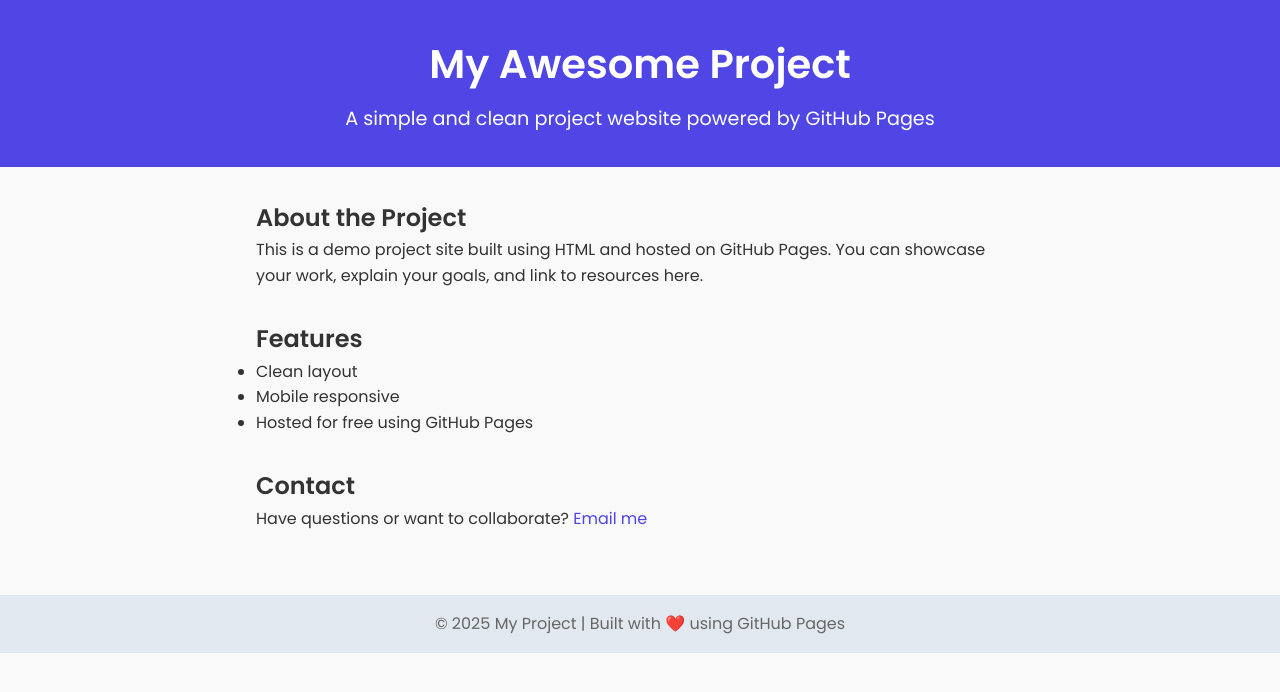
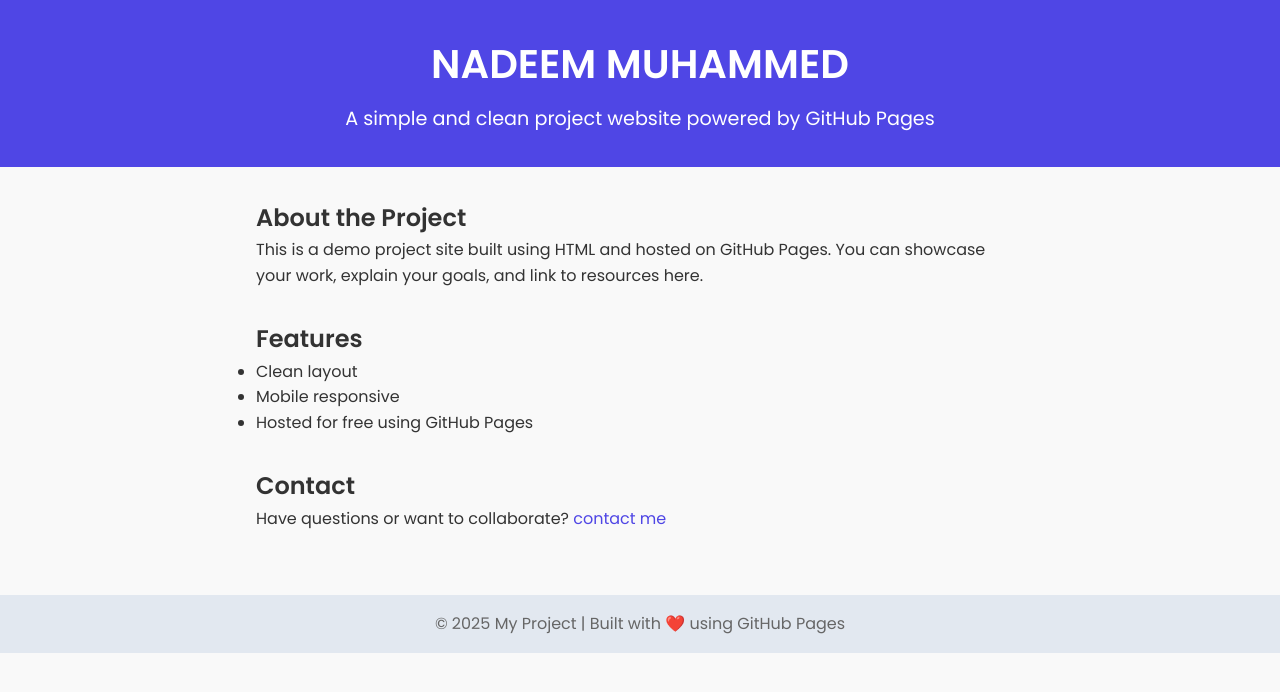
Before and after one commit to mnk3936/nadeemkariyad.github.io, a plain HTML site: page index.html in a window 1280 px wide. Drawn offline with Linux system fonts and the light colour scheme.

Commit message:
Update index.html

```diff
--- a/index.html
+++ b/index.html
@@ -3,7 +3,7 @@
 <head>
   <meta charset="UTF-8" />
   <meta name="viewport" content="width=device-width, initial-scale=1.0" />
-  <title>My Project Website</title>
+  <title>nadeem kariyad</title>
   <link href="https://fonts.googleapis.com/css2?family=Poppins:wght@400;600&display=swap" rel="stylesheet">
   <style>
     * {
@@ -55,7 +55,7 @@
 </head>
 <body>
   <header>
-    <h1>My Awesome Project</h1>
+    <h1>NADEEM MUHAMMED</h1>
     <p>A simple and clean project website powered by GitHub Pages</p>
   </header>
 
@@ -76,7 +76,7 @@
 
     <section>
       <h2>Contact</h2>
-      <p>Have questions or want to collaborate? <a href="mailto:your-email@example.com">Email me</a></p>
+      <p>Have questions or want to collaborate? <a href="mailto:your-email@example.com">contact me</a></p>
     </section>
   </main>
 
```
